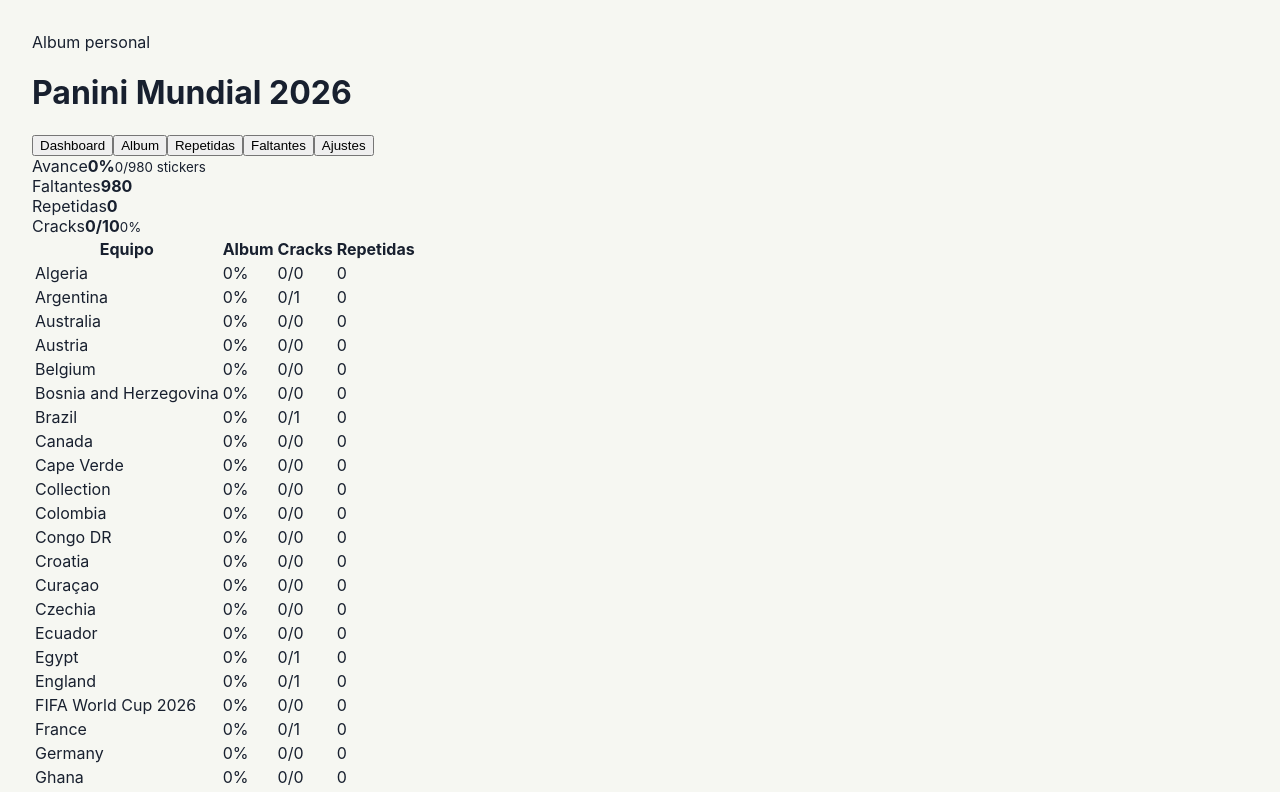
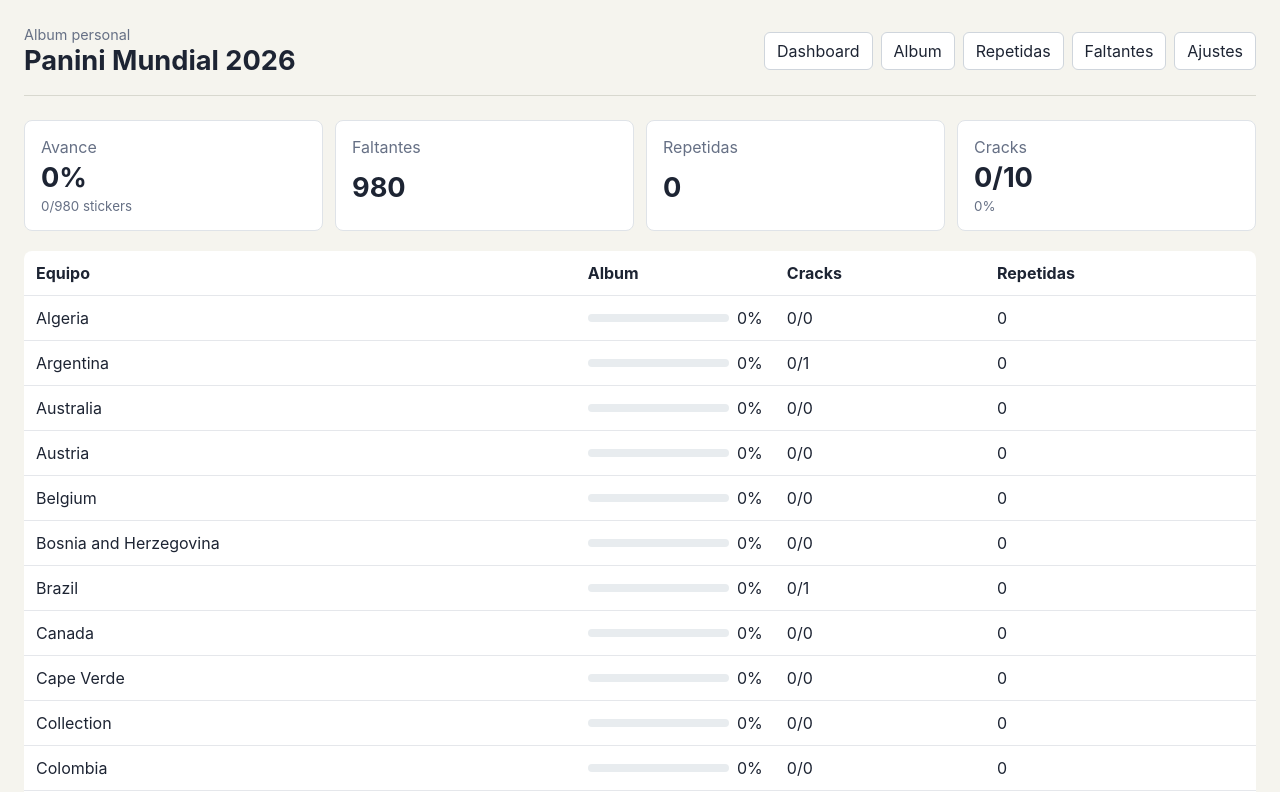
Before and after one commit to CarlosVilchezLopez/personalalbumprogress, a React (Vite) app: page / in a window 1280 px wide. Shown: the top 792 px of the page. Built offline with nearby package versions, Linux system fonts and the light colour scheme.

Commit message:
style: polish tracker interface

```diff
--- a/src/styles.css
+++ b/src/styles.css
@@ -1,6 +1,6 @@
 :root {
-  color: #18202f;
-  background: #f6f7f2;
+  color: #1d2433;
+  background: #f5f4ee;
   font-family:
     Inter, ui-sans-serif, system-ui, -apple-system, BlinkMacSystemFont, "Segoe UI",
     sans-serif;
@@ -14,7 +14,229 @@
   margin: 0;
 }
 
+button,
+input,
+select,
+textarea {
+  font: inherit;
+}
+
+button {
+  border: 1px solid #cfd5dc;
+  border-radius: 6px;
+  background: #ffffff;
+  color: #1d2433;
+  cursor: pointer;
+  padding: 8px 12px;
+}
+
 .app-shell {
   min-height: 100vh;
-  padding: 32px;
+  padding: 24px;
 }
+
+.app-header {
+  align-items: center;
+  border-bottom: 1px solid #d8d8cf;
+  display: flex;
+  gap: 24px;
+  justify-content: space-between;
+  margin-bottom: 24px;
+  padding-bottom: 18px;
+}
+
+.app-header span {
+  color: #667085;
+  font-size: 0.9rem;
+}
+
+.app-header h1 {
+  font-size: 1.7rem;
+  margin: 0;
+}
+
+.app-header nav {
+  display: flex;
+  flex-wrap: wrap;
+  gap: 8px;
+}
+
+.page-stack {
+  display: grid;
+  gap: 20px;
+}
+
+.stats-grid {
+  display: grid;
+  gap: 12px;
+  grid-template-columns: repeat(auto-fit, minmax(160px, 1fr));
+}
+
+.stat-tile {
+  background: #ffffff;
+  border: 1px solid #dfe3e8;
+  border-radius: 8px;
+  display: grid;
+  gap: 4px;
+  padding: 16px;
+}
+
+.stat-tile span,
+.stat-tile small {
+  color: #667085;
+}
+
+.stat-tile strong {
+  font-size: 1.7rem;
+}
+
+.team-table {
+  background: #ffffff;
+  border-collapse: collapse;
+  border-radius: 8px;
+  overflow: hidden;
+  width: 100%;
+}
+
+.team-table th,
+.team-table td {
+  border-bottom: 1px solid #e5e7eb;
+  padding: 12px;
+  text-align: left;
+}
+
+.team-table tr {
+  cursor: pointer;
+}
+
+.progress-bar {
+  align-items: center;
+  display: grid;
+  gap: 8px;
+  grid-template-columns: 1fr auto;
+}
+
+.progress-bar__track {
+  background: #e8ecef;
+  border-radius: 999px;
+  height: 8px;
+  overflow: hidden;
+}
+
+.progress-bar__fill {
+  background: #217a65;
+  height: 100%;
+}
+
+.filters {
+  display: grid;
+  gap: 10px;
+  grid-template-columns: minmax(220px, 1fr) minmax(160px, auto) minmax(160px, auto);
+}
+
+.filters input,
+.filters select,
+.settings-panel textarea {
+  border: 1px solid #cfd5dc;
+  border-radius: 6px;
+  padding: 10px 12px;
+}
+
+.sticker-grid {
+  display: grid;
+  gap: 12px;
+  grid-template-columns: repeat(auto-fill, minmax(220px, 1fr));
+}
+
+.sticker-card {
+  background: #ffffff;
+  border: 1px solid #dfe3e8;
+  border-radius: 8px;
+  display: grid;
+  gap: 10px;
+  padding: 12px;
+}
+
+.sticker-card.is-owned {
+  border-color: #217a65;
+}
+
+.sticker-card__image {
+  align-items: center;
+  aspect-ratio: 4 / 3;
+  background: #eef1f3;
+  border-radius: 6px;
+  display: grid;
+  justify-items: center;
+  overflow: hidden;
+  position: relative;
+}
+
+.sticker-card__image img {
+  height: 100%;
+  object-fit: cover;
+  width: 100%;
+}
+
+.sticker-card__image span {
+  background: rgba(255, 255, 255, 0.9);
+  border-radius: 4px;
+  bottom: 8px;
+  font-weight: 700;
+  left: 8px;
+  padding: 4px 6px;
+  position: absolute;
+}
+
+.sticker-card__body {
+  display: flex;
+  gap: 8px;
+  justify-content: space-between;
+}
+
+.sticker-card__body strong,
+.sticker-card__body small {
+  display: block;
+}
+
+.sticker-card__body small {
+  color: #667085;
+}
+
+.sticker-card__crack {
+  background: #f2c94c;
+  border-radius: 4px;
+  height: fit-content;
+  padding: 4px 6px;
+}
+
+.sticker-card__actions {
+  align-items: center;
+  display: flex;
+  justify-content: space-between;
+}
+
+.sticker-card__actions input[type="number"] {
+  width: 72px;
+}
+
+.settings-panel {
+  display: grid;
+  gap: 12px;
+  max-width: 760px;
+}
+
+@media (max-width: 720px) {
+  .app-shell {
+    padding: 16px;
+  }
+
+  .app-header {
+    align-items: flex-start;
+    flex-direction: column;
+  }
+
+  .filters {
+    grid-template-columns: 1fr;
+  }
+}
```
Also changed, not shown: 1 other file (tests, documents, lock files or other folders).
